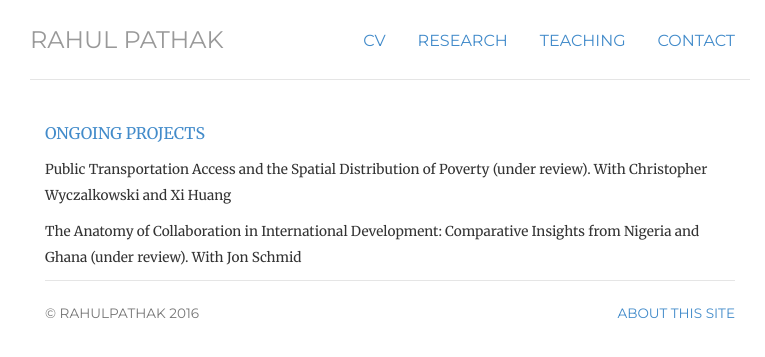
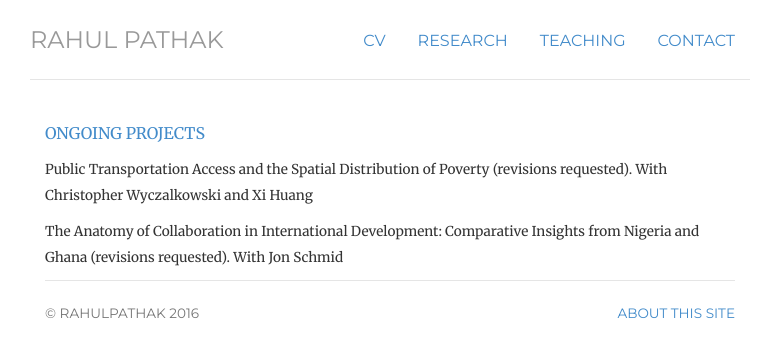
Before and after one commit to pathak-rahul/pathak-rahul.github.io, a Jekyll site: the page built from ongoing/index.html, in a window 1280 px wide. Shown: the top 357 px of the page, without its empty margins (250-1015 px from the left). Built offline with Jekyll 4.4.1, drawn with Linux system fonts in a browser that asks for light colours.

Commit message:
Update index.html

```diff
--- a/ongoing/index.html
+++ b/ongoing/index.html
@@ -9,8 +9,8 @@
 
 <p class="text-primary">ONGOING PROJECTS</p>
 
-<p><small>Public Transportation Access and the Spatial Distribution of Poverty (under review). With Christopher Wyczalkowski and Xi Huang</small><br>
-<p><small>The Anatomy of Collaboration in International Development: Comparative Insights from Nigeria and Ghana (under review). With Jon Schmid</small><br>
+<p><small>Public Transportation Access and the Spatial Distribution of Poverty (revisions requested). With Christopher Wyczalkowski and Xi Huang</small><br>
+<p><small>The Anatomy of Collaboration in International Development: Comparative Insights from Nigeria and Ghana (revisions requested). With Jon Schmid</small><br>
 
 
 
```
